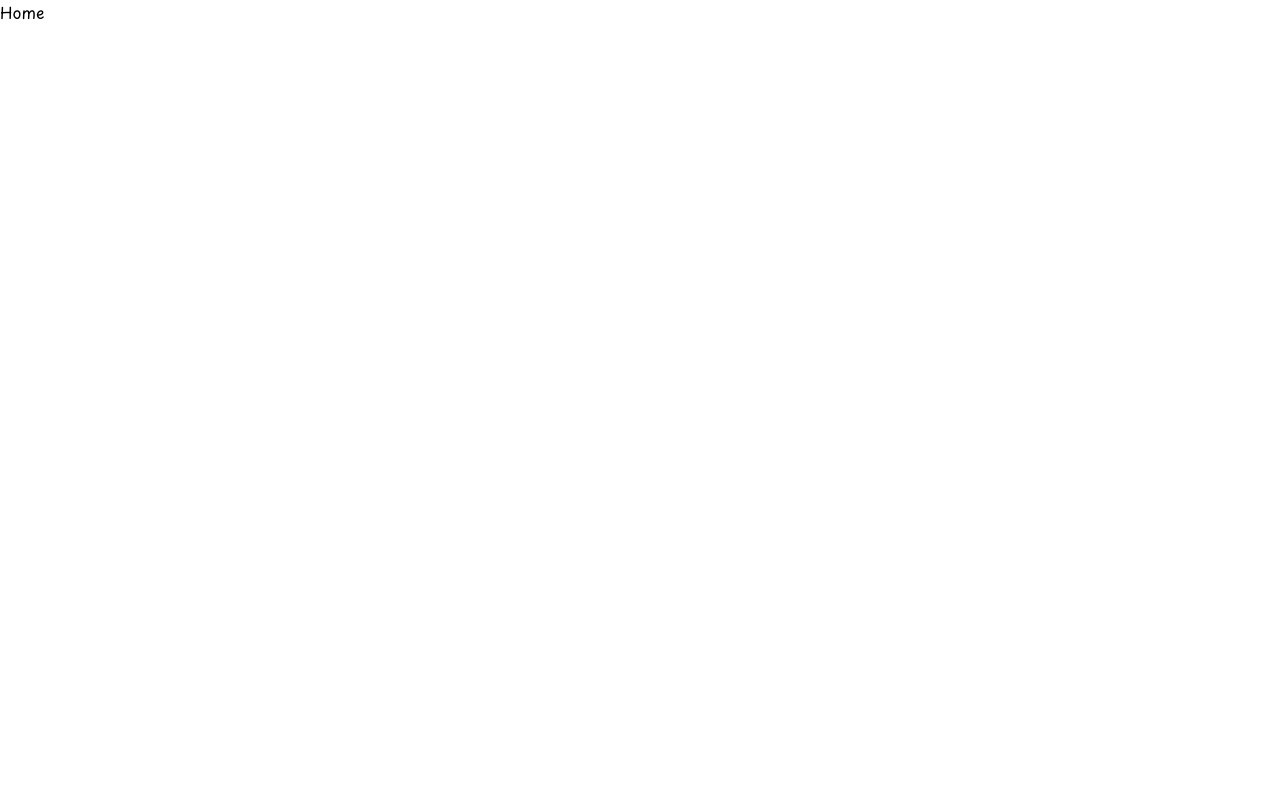
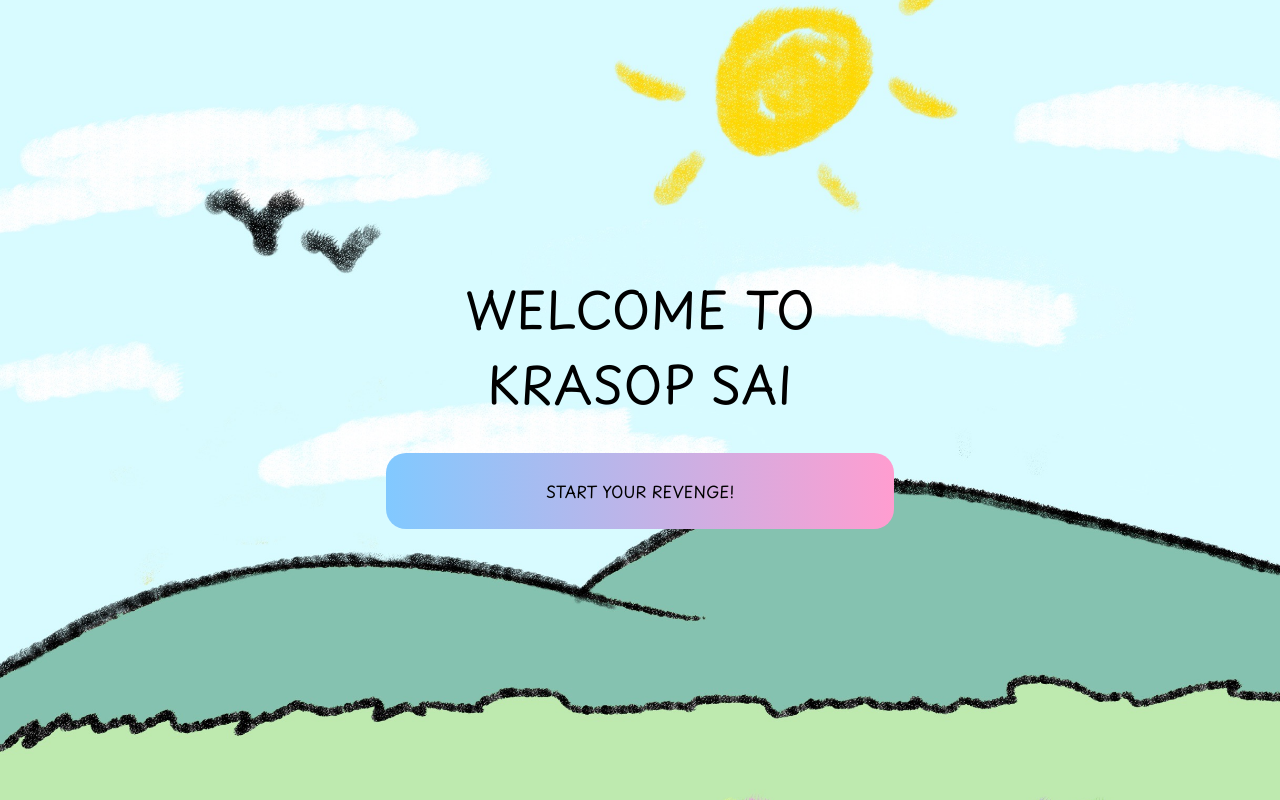
Before and after one commit to CSC105-2024/CSC105-hackathon-G19-KraSopSai, a React (Vite) app in the folder frontend/: page / in a window 1280 px wide. Built offline with nearby package versions, Linux system fonts and the light colour scheme.

Commit message:
feat: update ux/ui

```diff
--- a/frontend/src/pages/Home.jsx
+++ b/frontend/src/pages/Home.jsx
@@ -1,9 +1,24 @@
 import React from 'react'
+import { useNavigate } from 'react-router-dom'
 
 function Home() {
+  const navigate = useNavigate();
   return (
-    <div>Home</div>
+    <div className="bg-[url('/images/background.jpg')] bg-cover bg-center h-screen flex flex-col">
+      <div className='flex flex-col items-center justify-center h-screen gap-8'>
+        <div className='flex flex-col items-center justify-center'>
+          <h1 className='text-[32px] sm:text-[50px]'>WELCOME TO</h1>
+          <h1 className='text-[32px] sm:text-[50px]'>KRASOP SAI</h1>
+        </div>
+        <button className='bg-custom-mediumgradient
+         py-[26px] px-[160px] rounded-[20px]' onClick={()=>navigate("/auth")}>START YOUR REVENGE!</button>
+      </div>
+    </div>
   )
 }
 
 export default Home
+
+//  const handleClick = () => {
+//     navigate('/auth');
+//   };
```
